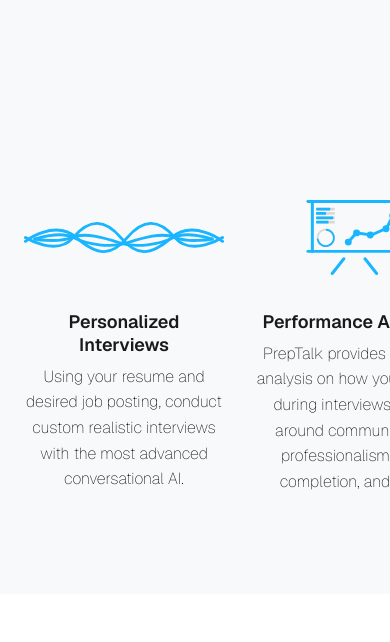
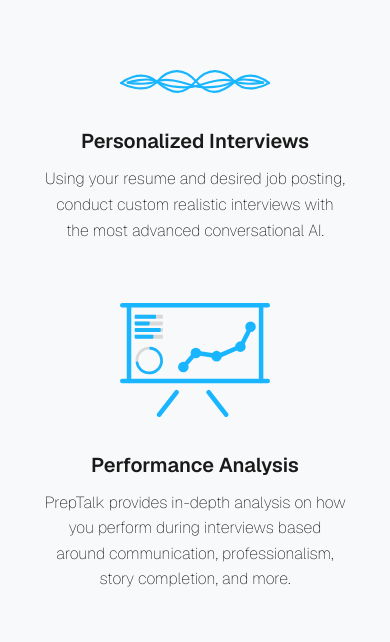
Before and after one commit to themlopsguy/preptalk-web, a Next.js app: page / in a window 390 px wide. Shown: the part 922-1564 px from the top of the page. Built offline with nearby package versions, Linux system fonts and the light colour scheme.

Commit message:
Add mobile compatibility to hero section

```diff
--- a/app/page.module.css
+++ b/app/page.module.css
@@ -602,4 +602,45 @@
     margin-left: auto; /* Center the image using auto margins */
     margin-right: auto;
   }
+
+  .howItWorks {
+    padding: 120px 0 60px 0; /* Adjust padding for mobile */
+  }
+
+  .steps {
+    flex-direction: column; /* Stack steps vertically */
+    gap: 60px; /* Increase space between stacked steps */
+    padding: 0 20px; /* Add some horizontal padding */
+  }
+
+  .step {
+    width: 100%; /* Full width steps */
+    justify-content: center; /* Center step content */
+  }
+
+  .stepContent {
+    display: flex;
+    flex-direction: column;
+    align-items: center; /* Center all content */
+    width: 100%; /* Full width content */
+    max-width: 400px; /* Limit maximum width for readability */
+    margin: 0 auto; /* Center the content block */
+  }
+
+  .stepNumber img {
+    /* Adjust icon size for mobile if needed */
+    width: 150px !important; /* Override Next.js inline styles */
+    height: auto !important;
+  }
+
+  .stepTitle {
+    font-size: 20px; /* Slightly larger title for emphasis */
+    margin-bottom: 12px; /* More space below title */
+  }
+
+  .stepDescription {
+    font-size: 16px;
+    max-width: 100%; /* Full width for description */
+    text-align: center;
+  }
 }
--- a/app/page.tsx
+++ b/app/page.tsx
@@ -36,6 +36,39 @@
     };
   }, [mobileMenuOpen]);
 
+// Fixed scrollToSection function with proper TypeScript annotations
+const scrollToSection = (elementId: string, e: React.MouseEvent<HTMLAnchorElement>): void => {
+  // Prevent default anchor behavior
+  e.preventDefault();
+
+  // Find the element to scroll to
+  const element = document.getElementById(elementId);
+
+  if (element) {
+    // Get the navbar height to offset the scroll position
+    // Fix: Cast the navbar to HTMLElement to access offsetHeight
+    const navbar = document.querySelector(`.${styles.navbar}`) as HTMLElement;
+    const navbarHeight = navbar ? navbar.offsetHeight : 0;
+
+    // Get the element's position relative to the viewport
+    const elementPosition = element.getBoundingClientRect().top;
+
+    // Get the current scroll position and calculate the target position
+    const offsetPosition = elementPosition + window.pageYOffset - navbarHeight - 20;
+
+    // Smooth scroll to the element
+    window.scrollTo({
+      top: offsetPosition,
+      behavior: 'smooth'
+    });
+
+    // Close mobile menu if open
+    if (mobileMenuOpen) {
+      setMobileMenuOpen(false);
+    }
+  }
+};
+
   return (
     <div className={styles.homepage}>
       {/* Navigation Bar */}
@@ -60,12 +93,12 @@
             <span></span>
           </button>
           <div className={`${styles.navLinks} ${mobileMenuOpen ? styles.active : ''}`}>
-            <Link href="/support" className={styles.navLink} onClick={() => setMobileMenuOpen(false)}>
-              How it works
-            </Link>
-            <Link href="/privacy" className={styles.navLink} onClick={() => setMobileMenuOpen(false)}>
+          <a href="#howItWorks" className={styles.navLink} onClick={(e) => scrollToSection('howItWorks', e)} >
+            How it works
+          </a>
+          <a href="#whyPreptalk" className={styles.navLink} onClick={(e) => scrollToSection('whyPreptalk', e)} >
               Why PrepTalk?
-            </Link>
+          </a>
             <Link href="/privacy" className={styles.navLink} onClick={() => setMobileMenuOpen(false)}>
               Features
             </Link>
@@ -118,7 +151,7 @@
       </section>
 
       {/* How It Works Section */}
-      <section className={styles.howItWorks}>
+      <section id="howItWorks" className={styles.howItWorks}>
         <div className={styles.container}>
           <div className={styles.steps}>
             <div className={styles.step}>
@@ -248,7 +281,7 @@
       </section>
 
       {/* Testimonials Section */}
-      <section className={styles.testimonials}>
+      <section id="reviews" className={styles.testimonials}>
         <div className={styles.container}>
           <h2 className={styles.sectionTitle}>What Users Say</h2>
 
```
Also changed, not shown: public/personalized_interview.svg.
